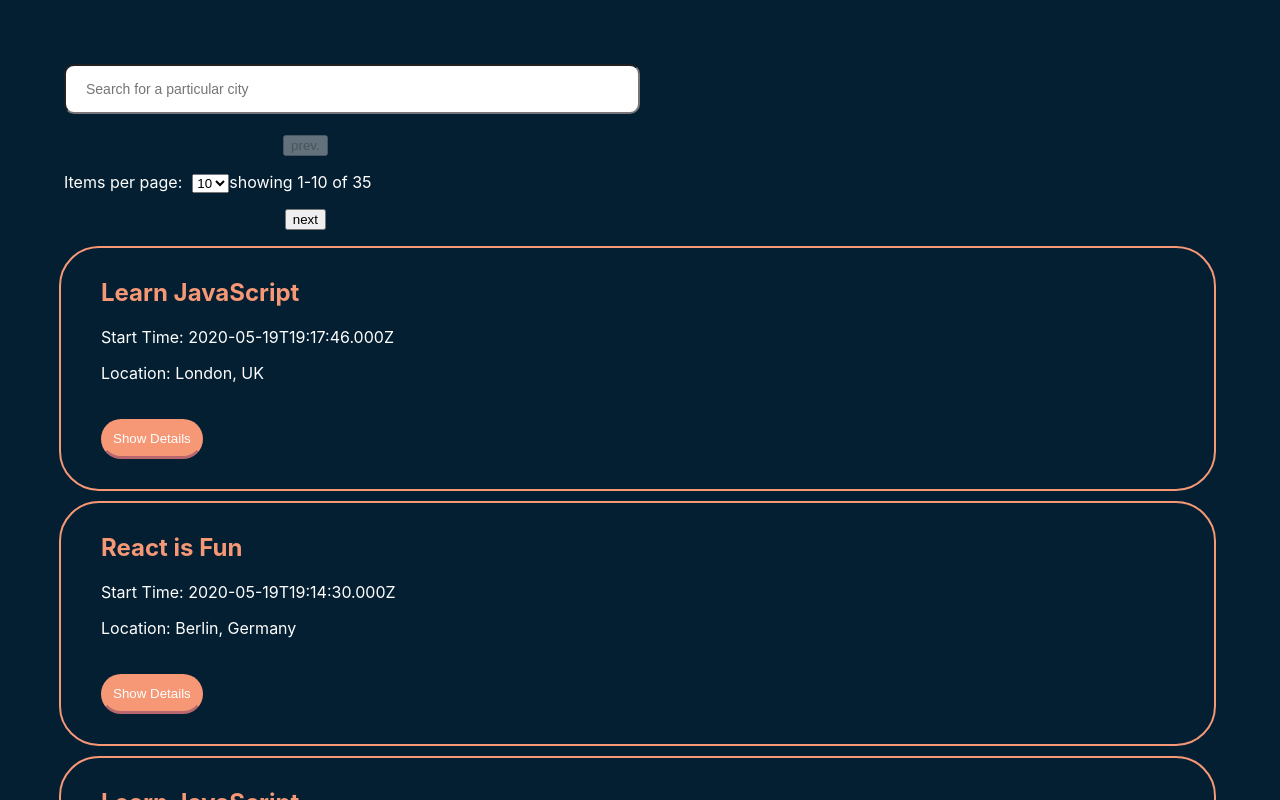
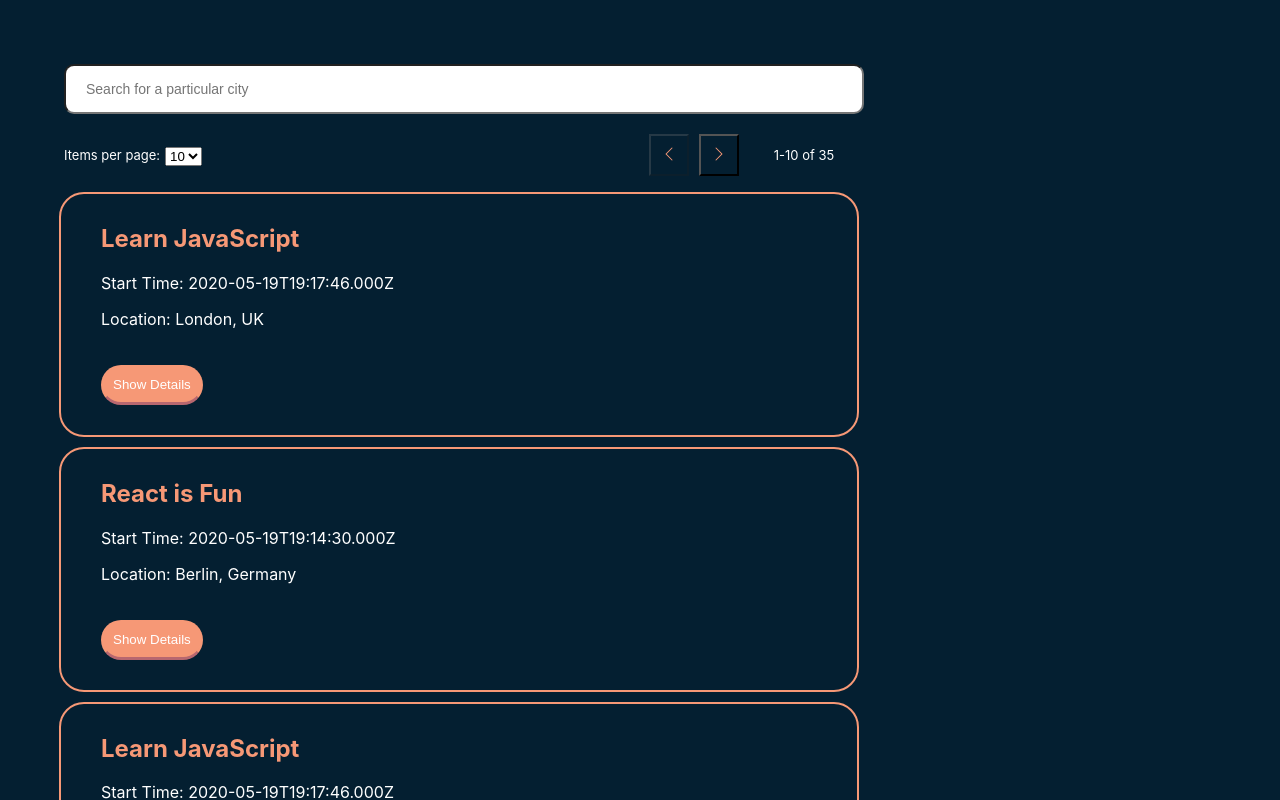
Before and after one commit to NIER-BIAN/tribal-heart, a React (Create React App) app: page / in a window 1280 px wide. Shown: the top 800 px of the page. Built offline with nearby package versions, Linux system fonts and the light colour scheme.

Commit message:
styled pagination

```diff
--- a/src/App.css
+++ b/src/App.css
@@ -10,8 +10,6 @@
      3. Layout
 
      4. Components
-
-     5. Media queries
 
    =======================================
    ======================================= */
@@ -80,7 +78,8 @@ a:hover, a:focus {
 
 #city-search {
     display: flex;
-    width: 50%;
+    width: 100%;
+    max-width: 800px;
     flex-direction: column;
     position: relative;
 }
@@ -120,19 +119,50 @@ a:hover, a:focus {
 .pagination {
     display: flex;
     align-items: center;
+    max-width: 800px;
 }
 
 .pagination p {
+    font-size: 13px;
+    margin-right: 5px;
+}
+
+.page-navigation {
+    margin-left: auto;
+    display: flex;
+}
+
+.page-navigation button {
     margin-right: 10px;
+    padding: 5px 10px;
+    font-size: 14px;
+    outline: none;
+    box-shadow: none;
+    background-color: var(--primary-color);
+    color: var(--secondary-color);
+}
+
+.page-navigation p {
+    min-width: 110px;
+}
+
+.page-navigation button:hover {
+    cursor: pointer;
+    opacity: 0.8;
+}
+
+.page-navigation button:disabled {
+    cursor: not-allowed;
 }
 
 .event {
+    max-width: 800px;
     padding: 10px 40px 30px;
     margin-left: -45px;
     margin-bottom: 10px;
     text-align: left;
     border: 2px solid var(--secondary-color);
-    border-radius: 40px;
+    border-radius: 25px;
 }
 
 .details-btn {
--- a/src/App.js
+++ b/src/App.js
@@ -6,7 +6,7 @@ import { useEffect, useState } from 'react';
 import EventList from './components/EventList';
 import CitySearch from './components/CitySearch';
 import NumberOfEvents from './components/NumberOfEvents';
-import PageNav from './components/Pagination';
+import PageNav from './components/PageNav';
 
 import { getEvents, extractLocations } from './api';
 
--- /dev/null
+++ b/src/components/PageNav.js
@@ -0,0 +1,33 @@
+const PageNav = ({ curPageNumber, totalNumberOfPages, totalNumberOfEvents, numberPerPage, goToPrevPage, goToNextPage }) => {
+
+    const startIndex = ((curPageNumber - 1) * numberPerPage) + 1;
+    const endIndex = (startIndex + numberPerPage)-1;
+
+    return (
+	    <div className="page-navigation">
+
+	      <button
+	        onClick={goToPrevPage}
+	        disabled={curPageNumber === 1}
+  	      >
+	        <svg xmlns="http://www.w3.org/2000/svg" width="16" height="16" fill="currentColor" class="bi bi-chevron-left" viewBox="0 0 16 16">
+  <path fill-rule="evenodd" d="M11.354 1.646a.5.5 0 0 1 0 .708L5.707 8l5.647 5.646a.5.5 0 0 1-.708.708l-6-6a.5.5 0 0 1 0-.708l6-6a.5.5 0 0 1 .708 0"/>
+                </svg>
+	      </button>
+	      <button
+	        onClick={goToNextPage}
+	        disabled={curPageNumber === totalNumberOfPages}
+	      >
+	        <svg xmlns="http://www.w3.org/2000/svg" width="16" height="16" fill="currentColor" class="bi bi-chevron-right" viewBox="0 0 16 16">
+  <path fill-rule="evenodd" d="M4.646 1.646a.5.5 0 0 1 .708 0l6 6a.5.5 0 0 1 0 .708l-6 6a.5.5 0 0 1-.708-.708L10.293 8 4.646 2.354a.5.5 0 0 1 0-.708"/>
+                </svg>
+	      </button>
+	      {curPageNumber === totalNumberOfPages
+	        ? <p>{startIndex}-{totalNumberOfEvents} of {totalNumberOfEvents}</p>
+	        : <p>{startIndex}-{endIndex} of {totalNumberOfEvents}</p>
+	      }
+	    </div>
+    )
+}
+
+export default PageNav;
--- a/src/components/Pagination.js
+++ /dev/null
@@ -1,30 +0,0 @@
-const PageNav = ({ curPageNumber, totalNumberOfPages, totalNumberOfEvents, numberPerPage, goToPrevPage, goToNextPage }) => {
-
-    const startIndex = ((curPageNumber - 1) * numberPerPage) + 1;
-    const endIndex = (startIndex + numberPerPage)-1;
-
-    return (
-	    <div id="page-navigation">
-
-	      <button
-	        onClick={goToPrevPage}
-	        disabled={curPageNumber === 1}
-  	      >prev.
-	      </button>
-
-	      {curPageNumber === totalNumberOfPages
-	        ? <p>showing {startIndex}-{totalNumberOfEvents} of {totalNumberOfEvents}</p>
-	        : <p>showing {startIndex}-{endIndex} of {totalNumberOfEvents}</p>
-	      }
-
-	      <button
-	        onClick={goToNextPage}
-	        disabled={curPageNumber === totalNumberOfPages}
-	      >next
-	      </button>
-
-	    </div>
-    )
-}
-
-export default PageNav;
```
